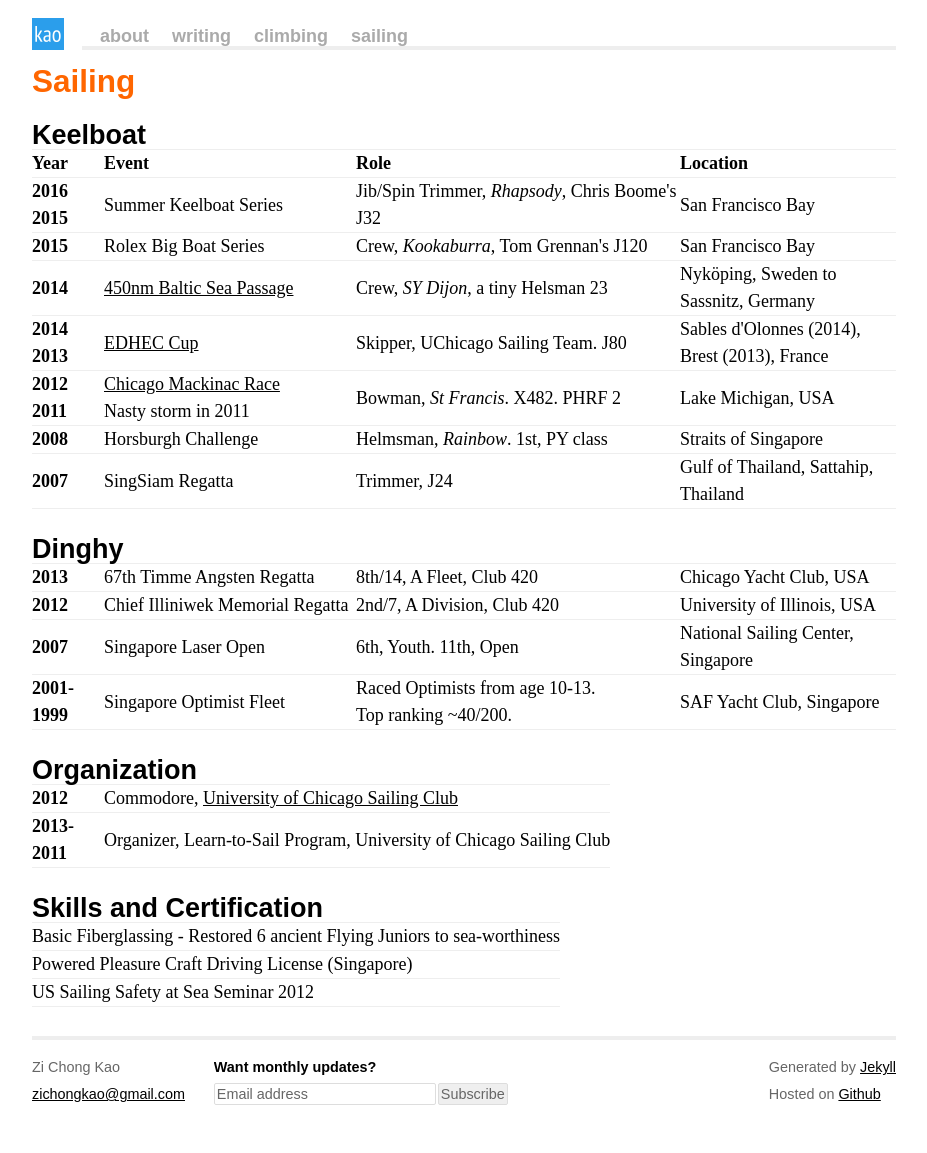
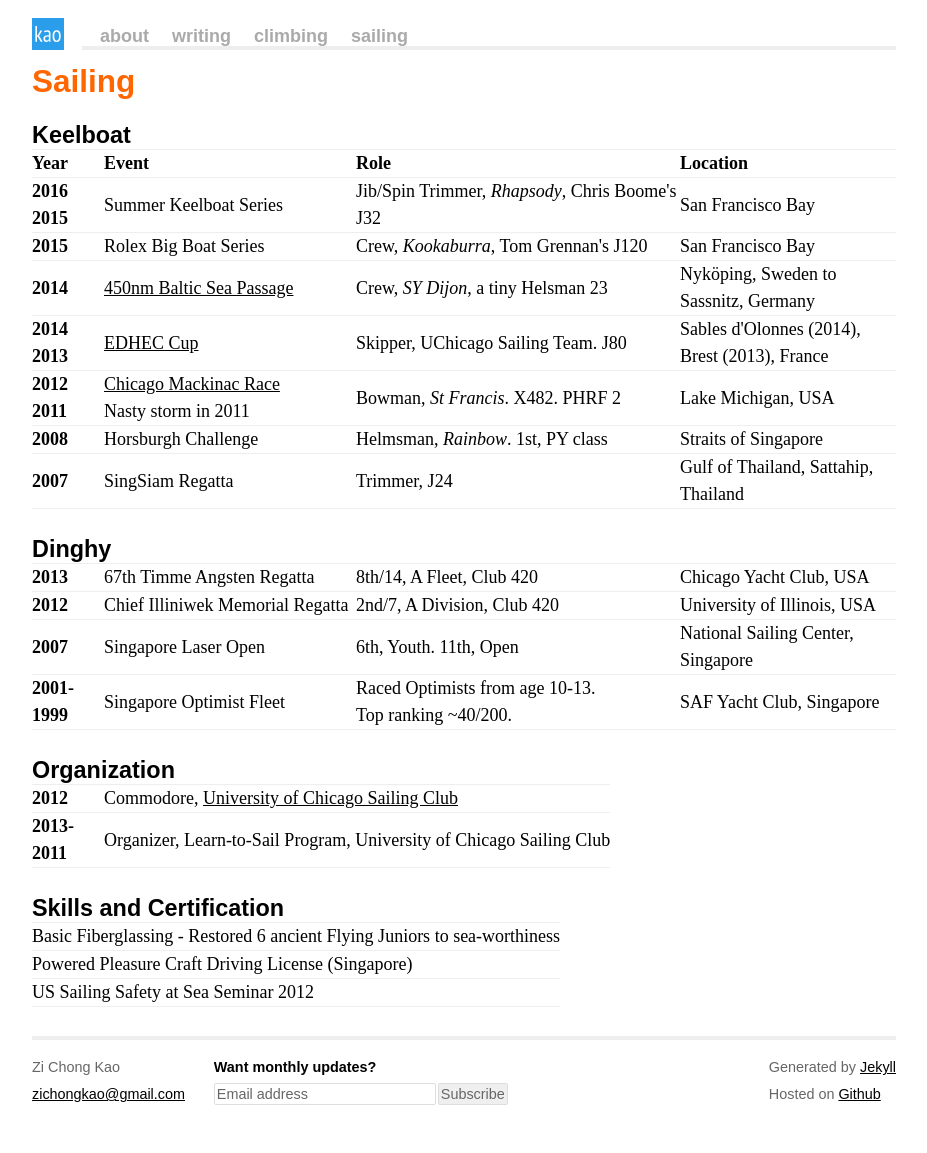
Before and after one commit to zichongkao/zichongkao.github.io, a Jekyll site: the page built from sailing.html, in a window 1280 px wide. Shown: the whole page, without its empty margins (176-1103 px from the left). Built offline with Jekyll 4.4.1, drawn with Linux system fonts in a browser that asks for light colours; comment, search, counter and statistics services are not loaded.

Commit message:
update css

```diff
--- a/css/main.scss
+++ b/css/main.scss
@@ -46,12 +46,12 @@ h1 {
 }
 
 h2, h3 {
-  font-size: 1.50em;
+  font-size: 1.30em;
   font-family: 'Robato', sans-serif;
 }
 
 h4 {
-  font-size: 1.25em;
+  font-size: 1.20em;
   font-family: 'Robato', sans-serif;
 }
 
```
